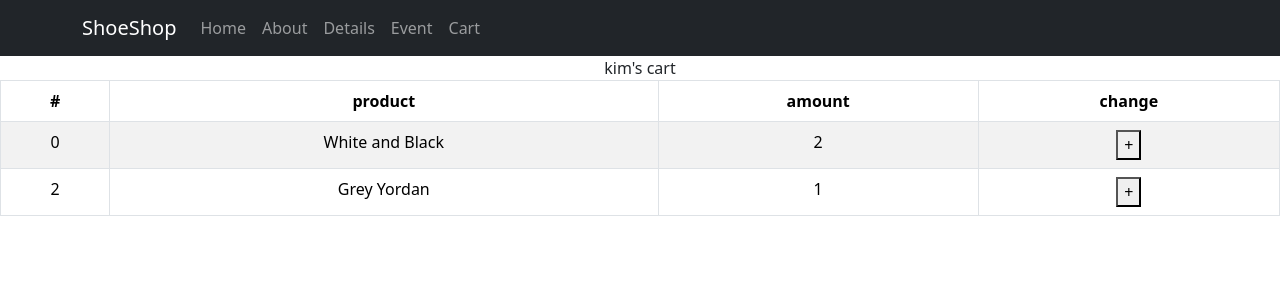
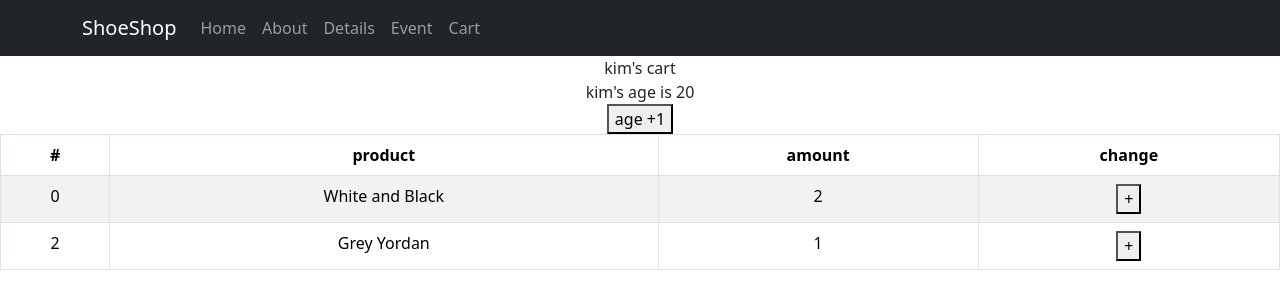
Before and after one commit to coloringpen/codingAppleShop, a React (Create React App) app: page /cart in a window 1280 px wide. Shown: the top 308 px of the page. Built offline with nearby package versions, Linux system fonts and the light colour scheme.

Commit message:
my try,, not working

```diff
--- a/src/pages/cart.js
+++ b/src/pages/cart.js
@@ -1,6 +1,6 @@
 import Table from 'react-bootstrap/Table';
 import { useDispatch, useSelector } from 'react-redux';
-import { changeName, changeItemNum } from '../store';
+import { changeName, changeItemNum, changeAge } from '../store';
 
 function Cart() {
   let theStates = useSelector((state) => {
@@ -11,7 +11,15 @@ function Cart() {
 
   return (
     <>
-      <div>{theStates.user}'s cart</div>
+      <div>{theStates.user.name}'s cart</div>
+      <div>kim's age is {theStates.user.age}</div>
+      <button
+        onClick={() => {
+          dispatch(changeAge());
+        }}
+      >
+        age +1
+      </button>
       <div>
         <Table striped bordered hover>
           <thead>
--- a/src/store.js
+++ b/src/store.js
@@ -2,15 +2,18 @@ import { configureStore, createSlice } from '@reduxjs/toolkit';
 
 let user = createSlice({
   name: 'user',
-  initialState: 'kim',
+  initialState: { name: 'kim', age: 20 },
   reducers: {
     changeName(state) {
-      return 'john ' + state;
+      state.name = 'john ' + state;
+    },
+    changeAge(state) {
+      state.age += 1;
     },
   },
 });
 
-export let { changeName } = user.actions;
+export let { changeName, changeAge } = user.actions;
 
 let stock = createSlice({
   name: 'stock',
@@ -24,8 +27,16 @@ let cartContents = createSlice({
     { id: 2, name: 'Grey Yordan', count: 1 },
   ],
   reducers: {
-    changeItemNum1(state) {
-      return state[0].count + 1;
+    changeItemNum(state, item) {
+      let newState = state.map((i) => {
+        if (i.id === item.id) {
+          i.count += 1;
+          return i;
+        } else {
+          return i;
+        }
+      });
+      state = newState;
     },
   },
 });
```
